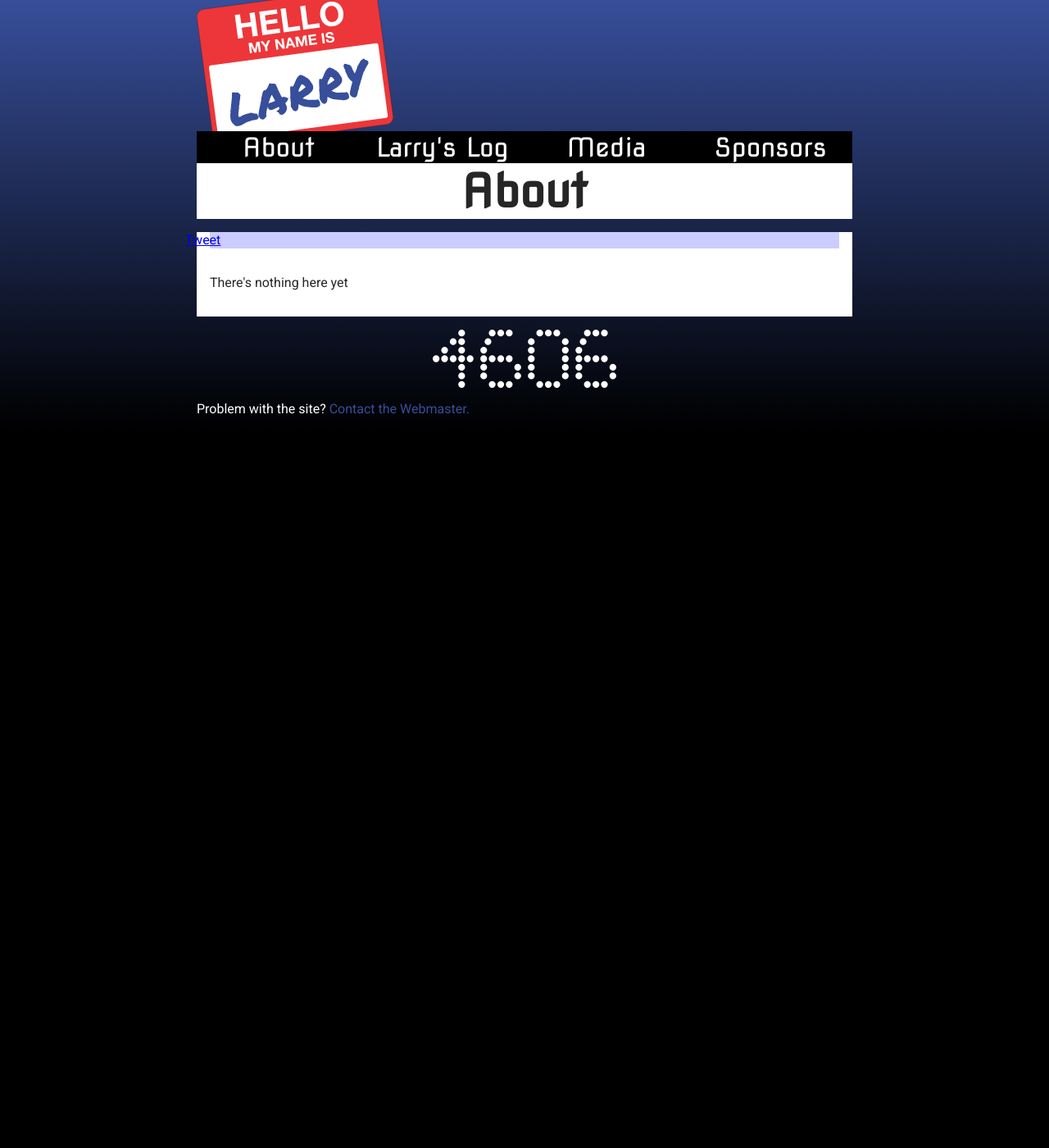
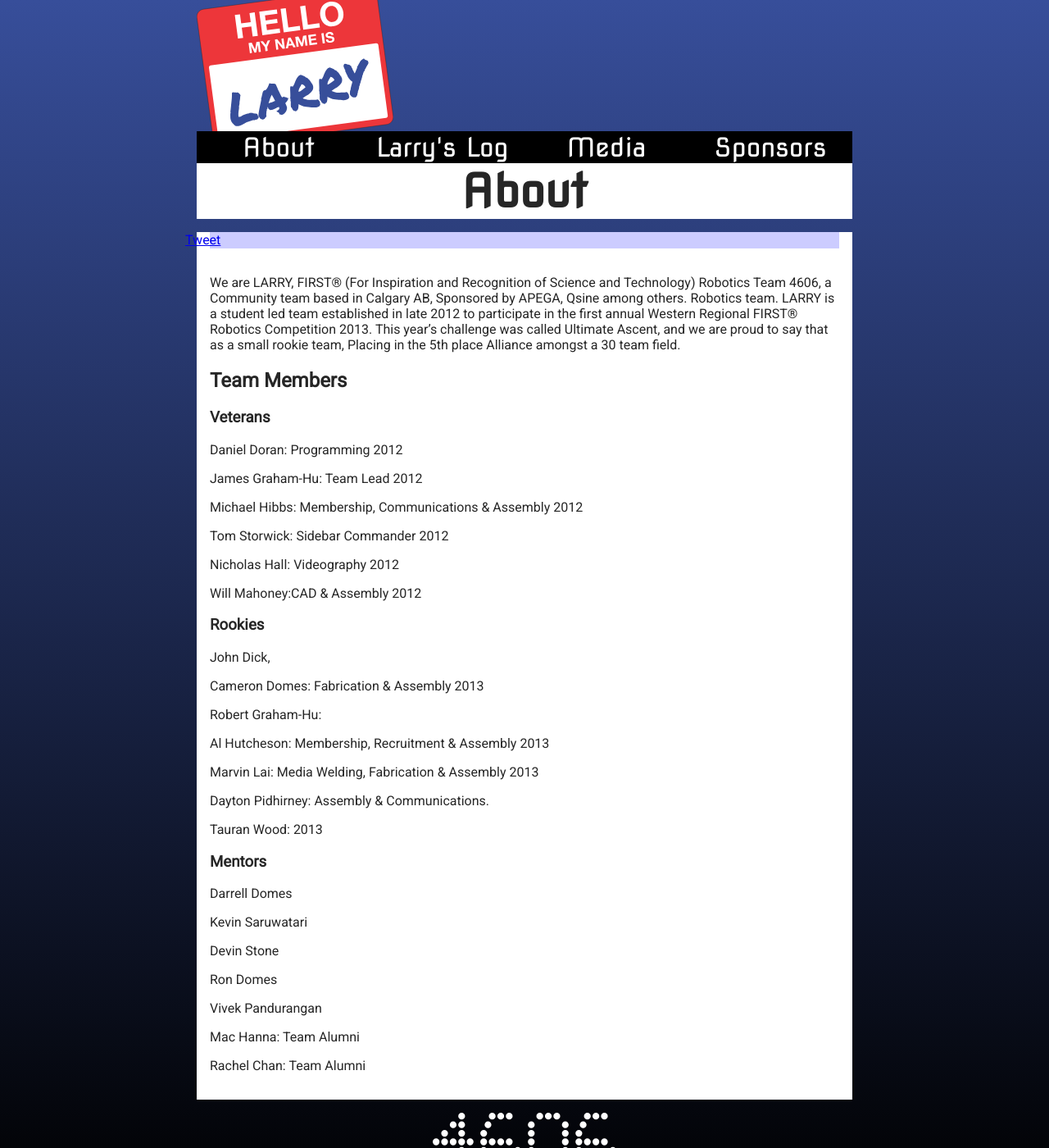
Before and after one commit to SiliconClaymore/siliconclaymore.github.io, a Jekyll site: the page built from about/index.html, in a window 1280 px wide and 1400 px high. Shown: the whole window at 82% size. Built offline with Jekyll 4.4.1, drawn with Linux system fonts in a browser that asks for light colours; comment, search, counter and statistics services are not loaded.

Commit message:
added about

```diff
--- a/about/index.html
+++ b/about/index.html
@@ -2,4 +2,70 @@
 layout: default
 title: About
 ---
-<p>There's nothing here yet</p>
+<p>
+	We are LARRY, FIRST® (For Inspiration and Recognition of Science and Technology) Robotics Team 4606, a Community team based in Calgary AB, Sponsored by APEGA, Qsine among others. Robotics team. LARRY is a student led team established in late 2012 to participate in the first annual Western Regional FIRST® Robotics Competition 2013. This year’s challenge was called Ultimate Ascent, and we are proud to say that as a small rookie team, Placing in the 5th place Alliance amongst a 30 team field.
+</p>
+<h2>Team Members</h2>
+<h3>Veterans</h3>
+<p>
+	Daniel Doran: Programming 2012
+</p>
+<p>
+	James Graham-Hu: Team Lead 2012
+</p>
+<p>
+	Michael Hibbs: Membership, Communications & Assembly 2012
+</p>
+<p>
+	Tom Storwick: Sidebar Commander 2012
+</p>
+<p>
+	Nicholas Hall: Videography 2012
+</p>
+<p>
+	Will Mahoney:CAD & Assembly 2012
+</p>
+<h3>Rookies</h3>
+<p>
+	John Dick,
+</p>
+<p>
+	Cameron Domes: Fabrication & Assembly 2013
+</p>
+<p>
+	Robert Graham-Hu:
+</p>
+<p>
+	Al Hutcheson: Membership, Recruitment & Assembly 2013
+</p>
+<p>
+	Marvin Lai: Media Welding, Fabrication & Assembly 2013
+</p>
+<p>
+	Dayton Pidhirney: Assembly & Communications.
+</p>
+<p>
+	Tauran Wood: 2013
+</p>
+<h3>Mentors</h3>
+<p>
+	Darrell Domes
+</p>
+<p>
+	Kevin Saruwatari
+</p>
+<p>
+	Devin Stone
+</p>
+<p>
+	Ron Domes
+</p>
+<p>
+	Vivek Pandurangan
+</p>
+<p>
+	Mac Hanna: Team Alumni
+</p>
+<p>
+	Rachel Chan: Team Alumni
+</p>
```
